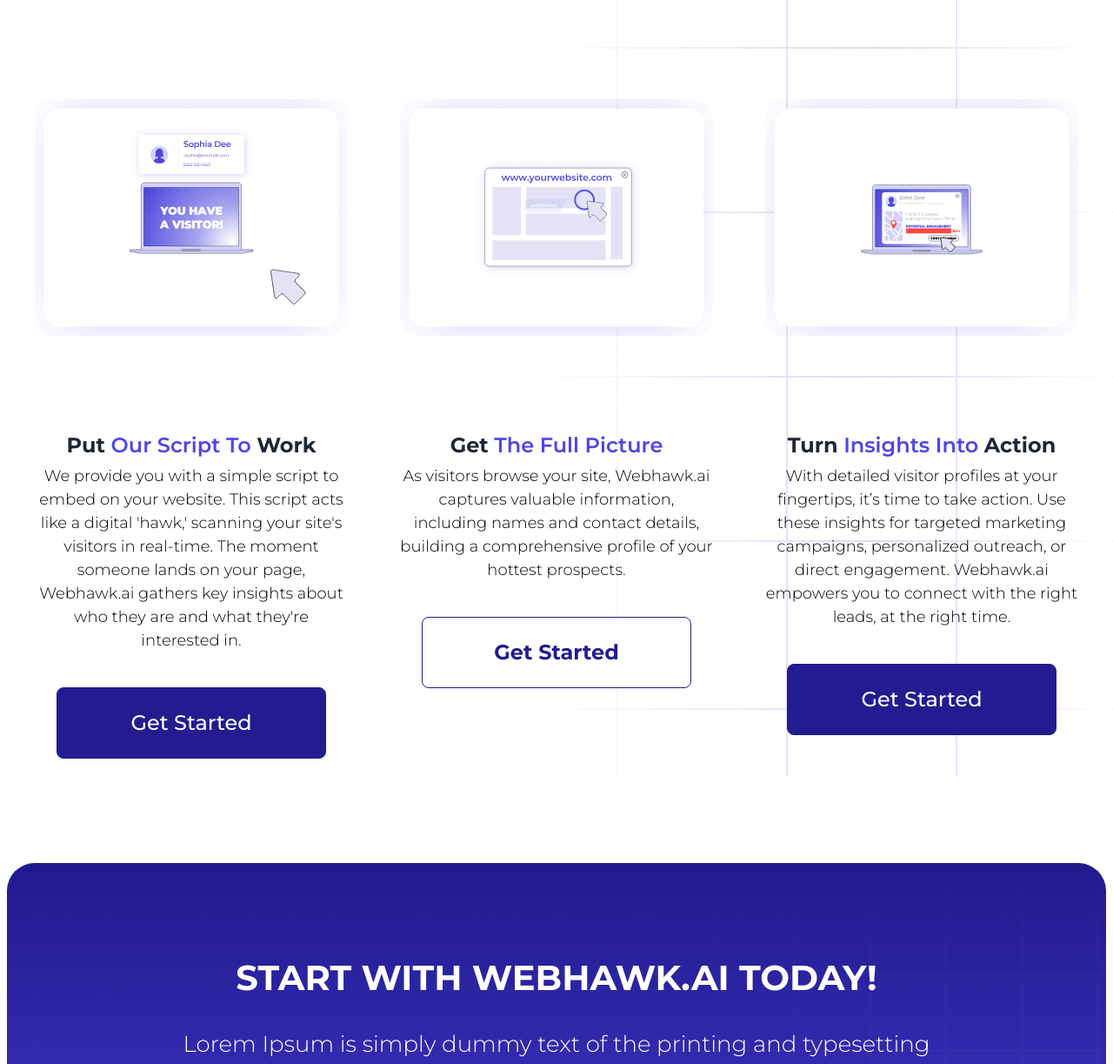
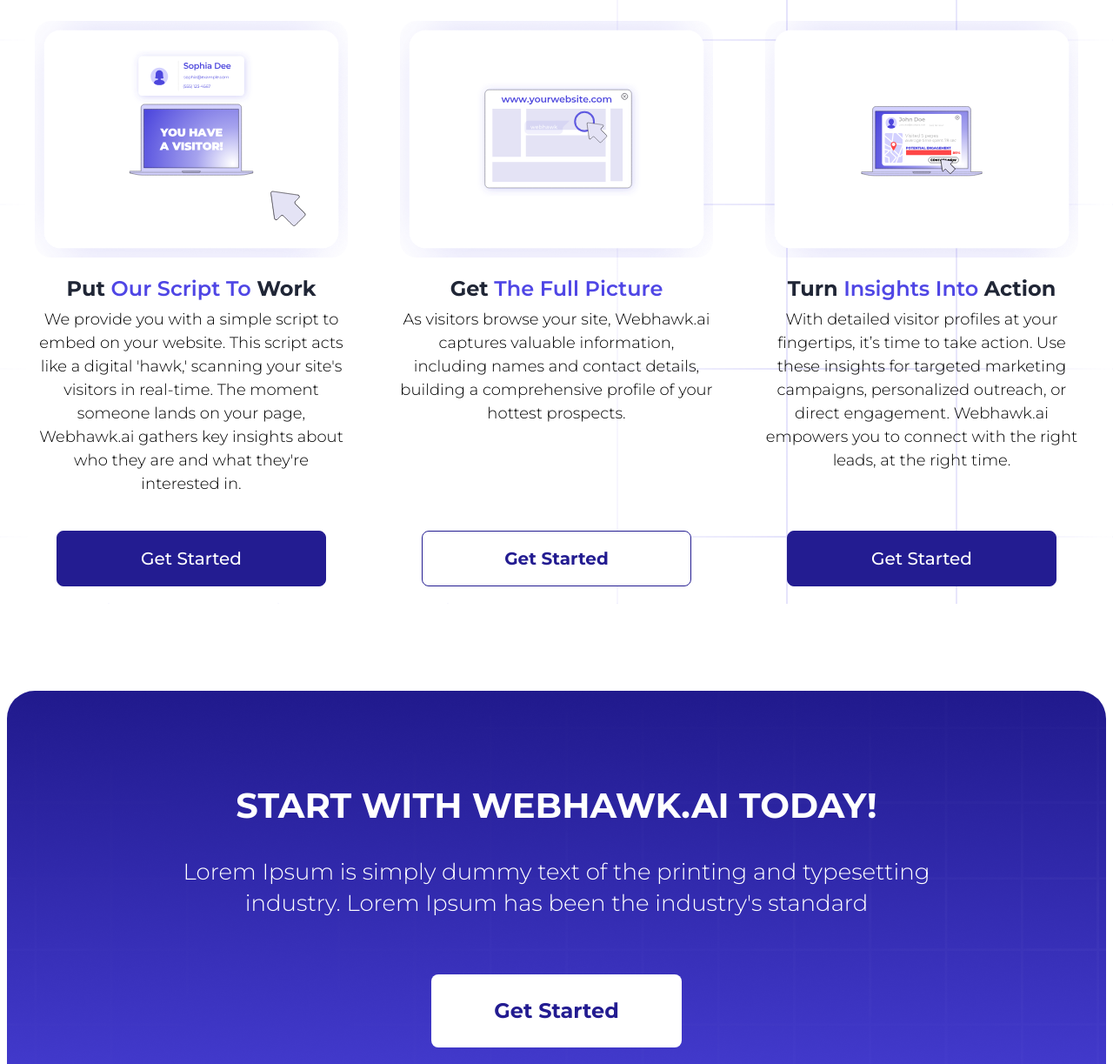
Before and after one commit to TechnoVirtuoso/Web-Hawk-Landing-Page, a Next.js app: page /how-it-works in a window 1280 px wide. Shown: the part 972-2195 px from the top of the page at 87% size. Built offline with nearby package versions, Linux system fonts and the light colour scheme.

Commit message:
Update index.scss

```diff
--- a/components/layouts/pages/landing/LottieCards/index.scss
+++ b/components/layouts/pages/landing/LottieCards/index.scss
@@ -30,13 +30,9 @@
                 display: flex;
                 justify-content: center;
                 align-items: center;
+                height: 280px !important;
 
                 @include responsive(lg) {
-                    overflow: initial !important;
-                    height: auto !important;
-                }
-
-                @include responsive(md) {
                     grid-template-columns: 1fr;
                     height: auto !important;
                     img {
@@ -60,10 +56,13 @@
                     padding-bottom: 30px;
                     border-bottom: 1px solid #231c91 !important;
                     border-radius: 12px;
+                    border-top-right-radius: 0;
+                    border-top-left-radius: 0;
                 }
 
                 @media (min-width: 1200px) {
                     height: calc(100% - 280px);
+                    justify-content: space-between;
                 }
 
                 .title {
@@ -117,14 +116,16 @@
                     margin-top: 30px;
                     width: 80%;
                     border: 1px solid #231c91;
-                    height: 60px !important;
-                    font-size: 24px;
+                    height: 42px !important;
+                    font-size: 20px;
                     @include responsive(md) {
                         font-size: 20px;
                         font-weight: 600;
                     }
                     @include responsive(sm) {
+                        font-size: 18px;
                         width: 90% !important;
+                        height: 48px !important;
                     }
                 }
             }
```
